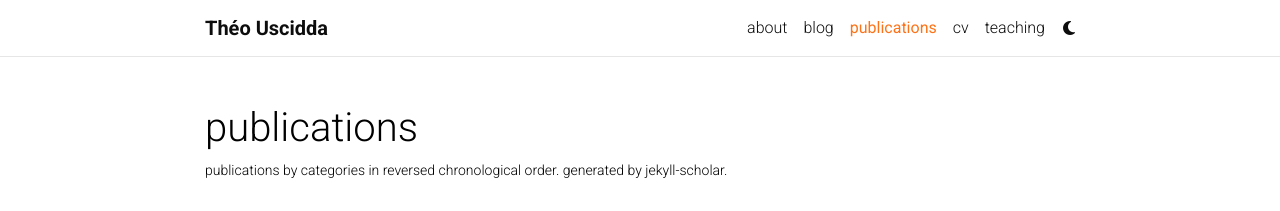
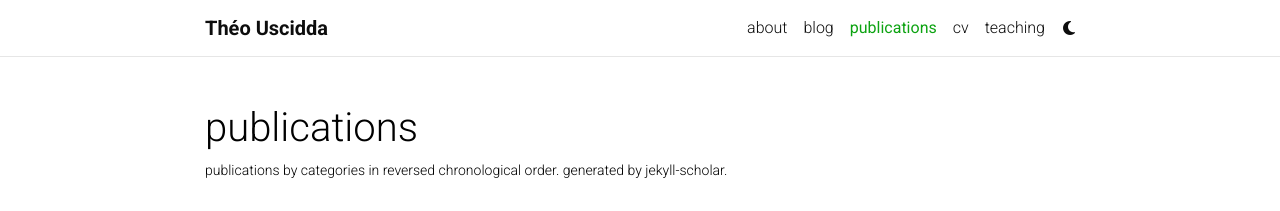
Before and after one commit to theouscidda6/theouscidda6.github.io, a Jekyll site: the page built from _pages/publications.md, in a window 1280 px wide. Shown: the top 211 px of the page. Built offline with Jekyll 4.4.1, drawn with Linux system fonts in a browser that asks for light colours; full-size pictures stand in for the smaller copies a plugin makes; comment, search, counter and statistics services are not loaded; a style sheet for code colours, icons or effects is not loaded; grey boxes are pictures that could not be loaded.

Commit message:
change color font

```diff
--- a/_sass/_themes.scss
+++ b/_sass/_themes.scss
@@ -7,8 +7,8 @@
   --global-code-bg-color: #{$code-bg-color-light};
   --global-text-color: #{$black-color};
   --global-text-color-light: #{$grey-color};
-  --global-theme-color: #{$caltech-orange};
-  --global-hover-color: #{$caltech-orange};
+  --global-theme-color: #{$green-color-dark};
+  --global-hover-color: #{$green-color-dark};
   --global-footer-bg-color: #{$grey-color-dark};
   --global-footer-text-color: #{$grey-color-light};
   --global-footer-link-color: #{$white-color};
@@ -38,8 +38,8 @@
   --global-code-bg-color: #{$code-bg-color-dark};
   --global-text-color: #{$grey-color-light};
   --global-text-color-light: #{$grey-color-light};
-  --global-theme-color: #{$caltech-orange};
-  --global-hover-color: #{$caltech-orange};
+  --global-theme-color: #{$green-color-dark};
+  --global-hover-color: #{$green-color-dark};
   --global-footer-bg-color: #{$grey-color-light};
   --global-footer-text-color: #{$grey-color-dark};
   --global-footer-link-color: #{$black-color};
```
